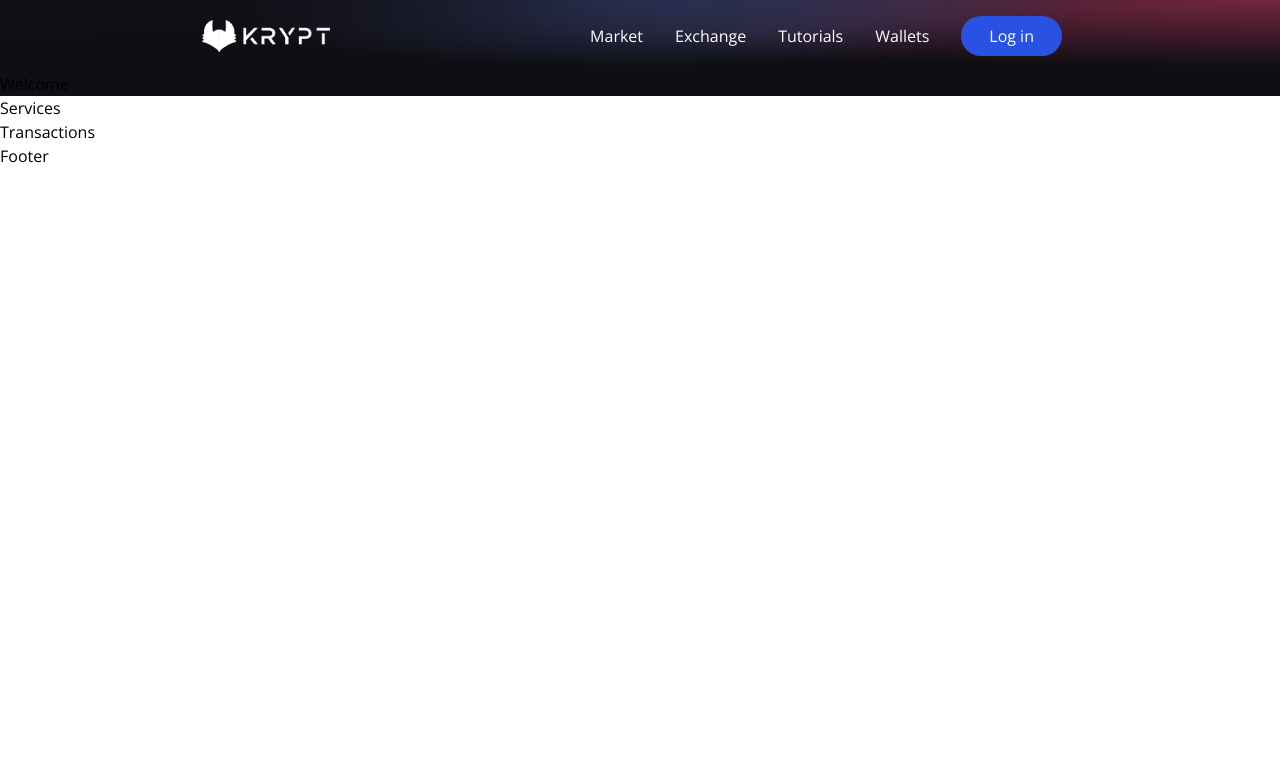
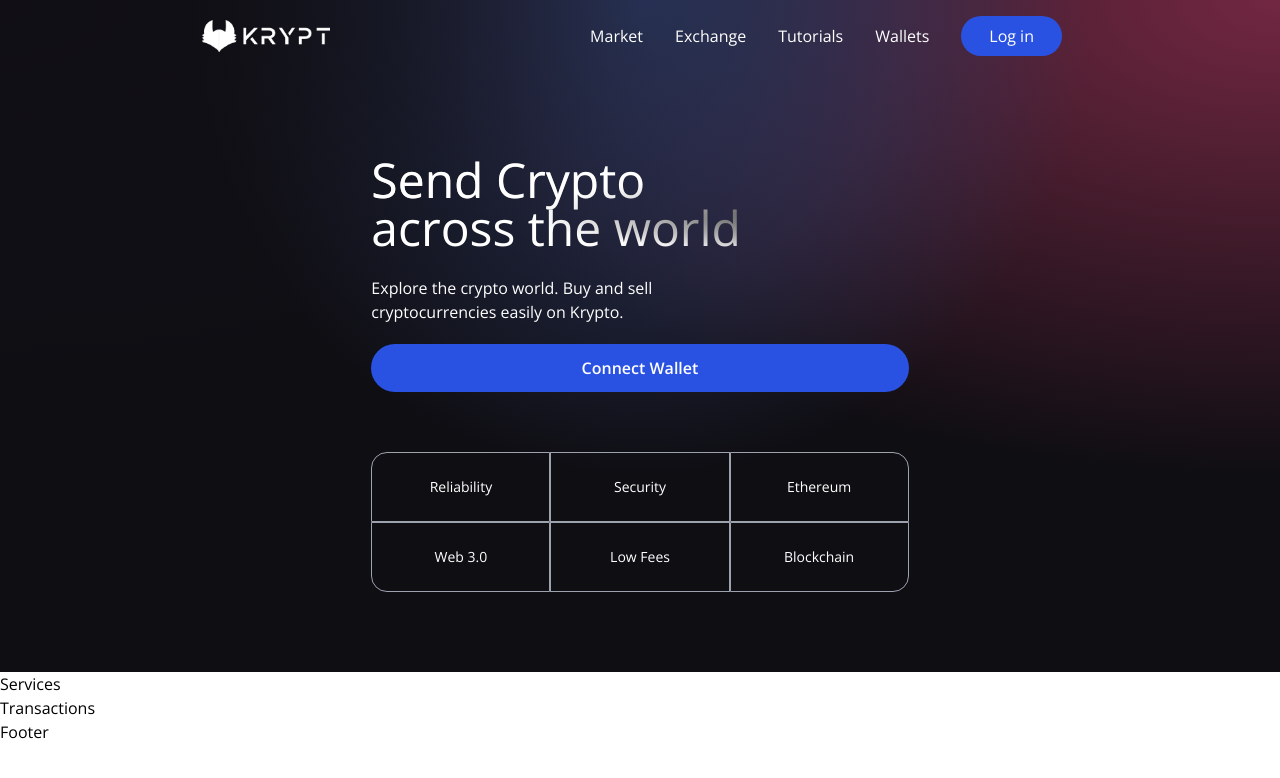
Before and after one commit to shankachu/shankrypt, a React (Vite) app in the folder client/: page / in a window 1280 px wide. Shown: the top 778 px of the page. Built offline with nearby package versions, Linux system fonts and the light colour scheme.

Commit message:
add welcome page

```diff
--- a/client/src/components/Loader.jsx
+++ b/client/src/components/Loader.jsx
@@ -4,4 +4,4 @@
     );
 }
 
-export default Loader;Loader
+export default Loader;
--- a/client/src/components/Navbar.jsx
+++ b/client/src/components/Navbar.jsx
@@ -13,8 +13,6 @@
 }
 
 const titles = ["Market", "Exchange", "Tutorials", "Wallets"];
-
-console.log(titles);
 
 const Navbar = () => {
     const [toggleMenu, setToggleMenu] = React.useState(false);
--- a/client/src/components/Welcome.jsx
+++ b/client/src/components/Welcome.jsx
@@ -1,6 +1,48 @@
+import { AiFillPlayCircle } from "react-icons/ai";
+import { SiEthereum } from "react-icons/si";
+import { BsInfoCircle } from "react-icons/bs";
+
+import { Loader } from "./";
+
+const companyCommonStyles = "min-h-[70px] sm:px-0 px-2 sm:min-w-[120px] flex justify-center items-center border-[0.5px] border-gray-400 text-sm font-light text-white";
+
 const Welcome = () => {
+
+    const connectWallet = () => {
+
+    }
+
     return (
-        <h1>Welcome</h1>
+        <div className="flex w-full justify-center items-center">
+            <div className="flex mf:flex-row flex-col items-start justify-between md:p-20 py-12 px-4">
+                <div className="flex flex-1 justify-start flex-col mf:mr-10">
+                    <h1 className="text-3xl sm:text-5xl text-white text-gradient py-1">
+                        Send Crypto <br /> across the world
+                    </h1>
+                    <p className="text-left mt-5 text-white font-light md:w-9/12 w-11/12 text-base">
+                        Explore the crypto world. Buy and sell cryptocurrencies easily on Krypto.
+                    </p>
+                    <button
+                    type="button"
+                    onClick={connectWallet}
+                    className="flex flex-row justify-center items-center my-5 bg-[#2952e3] p-3 rounded-full cursor-pointer hover:bg-[#2546bd]"
+                    >
+                        <p className="text-white text-base font-semibold">Connect Wallet</p>
+                    </button>
+                </div>
+
+                {/* Features grid */}
+                <div className="grid sm:grid-cols-3 grid-cols-2 w-full mt-10">
+                    <div className={`rounded-tl-2xl ${companyCommonStyles}`}>Reliability</div>
+                    <div className={companyCommonStyles}>Security</div>
+                    <div className={`sm:rounded-tr-2xl ${companyCommonStyles}`}>Ethereum</div>
+                    <div className={`sm:rounded-bl-2xl ${companyCommonStyles}`}>Web 3.0</div>
+                    <div className={companyCommonStyles}>Low Fees</div>
+                    <div className={`rounded-br-2xl ${companyCommonStyles}`}> Blockchain</div>
+                </div>
+            </div>
+
+        </div>
     );
 }
 
```
